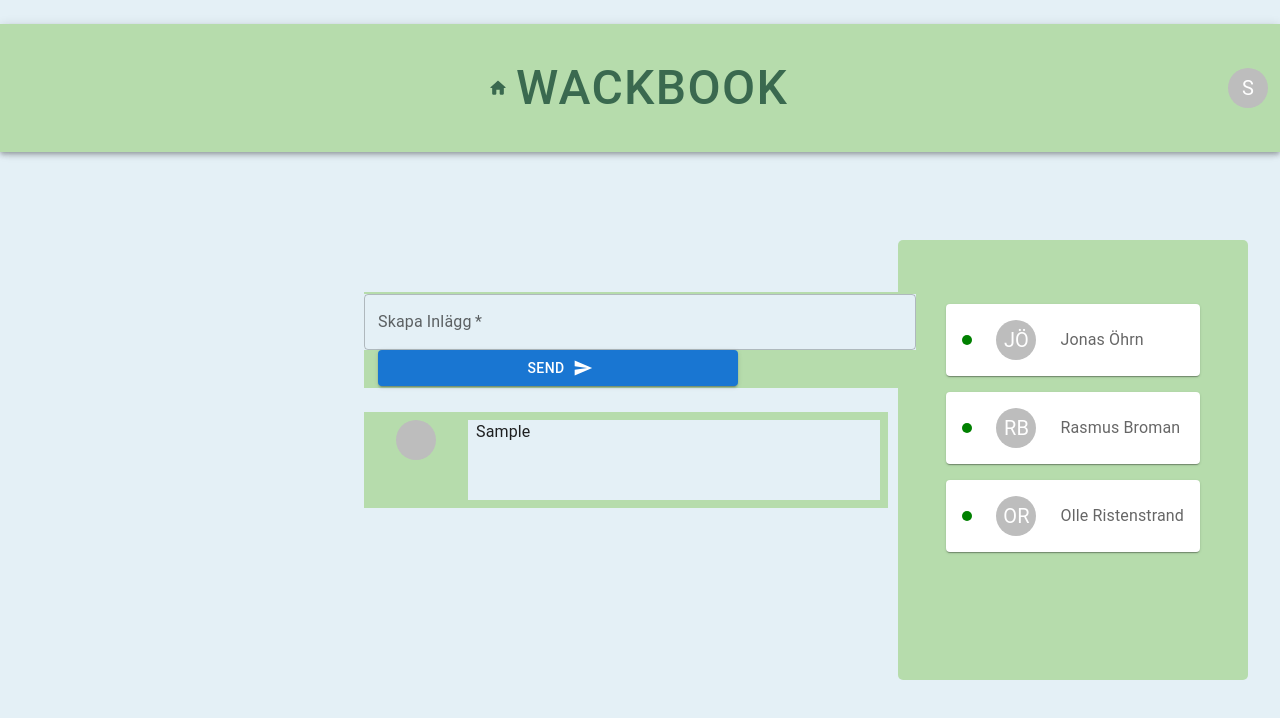
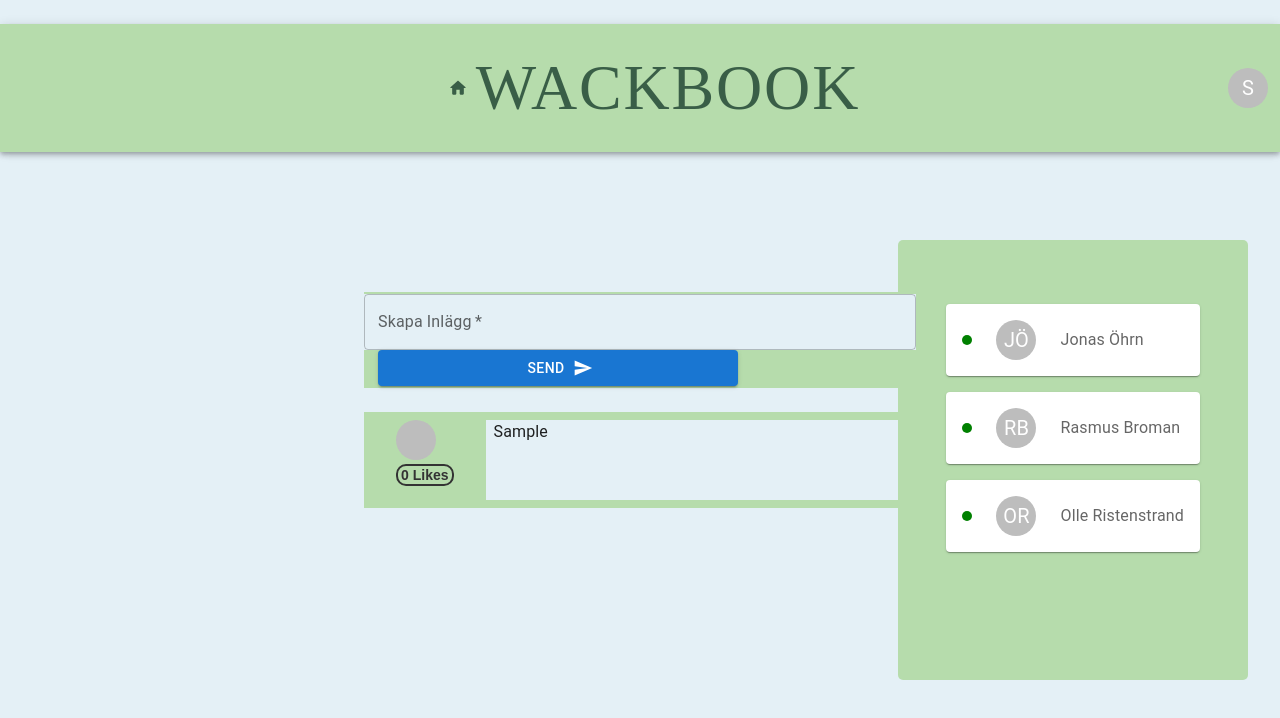
Before and after one commit to olelwow/wack-book, a React (Create React App) app: page /MainPage in a window 1280 px wide. Both pictures are taken after typing "Sample" into the empty fields and a click on the button "SEND". Shown: the top 718 px of the page. Built offline with nearby package versions, Linux system fonts and the light colour scheme.

Commit message:
like to wack

```diff
--- a/src/App.css
+++ b/src/App.css
@@ -35,14 +35,18 @@
   overflow: hidden;
 }
 #root #loggedInHeaderBar #wackBookTitle {
-  color: rgba(1, 52, 36, 0.6862745098);
-  font-size: xxx-large;
+  font-family: "Times New Roman", Times, serif;
+  color: #070707;
+  font-size: 4em;
+  margin-left: 0.5em;
+  color: rgba(0, 37, 25, 0.6862745098);
 }
 #root #loggedInHeaderBar h1 {
   font-family: "Times New Roman", Times, serif;
   color: #070707;
   font-size: 4em;
   margin-left: 0.5em;
+  color: rgba(0, 37, 25, 0.6862745098);
 }
 #root #loggedInHeaderBar #accountSettingsContainer {
   margin-left: 0;
@@ -51,6 +55,32 @@
 }
 #root #loggedInHeaderBar #accountSettingsContainer #accountButton {
   margin-left: 0;
+}
+#root .like-button-container {
+  display: flex;
+  justify-content: center;
+  margin-top: 4px;
+}
+#root .like-button-container .like-button {
+  border: none;
+  outline: none;
+  border-radius: 10px;
+  background-color: transparent;
+  font-size: 14px;
+  font-weight: bold;
+  color: #333;
+  cursor: pointer;
+  transition: all 0.2s ease-in-out;
+  padding: 0.8px 3px;
+  border: 2px solid #333;
+}
+#root .like-button-container :hover {
+  color: #fff;
+  background-color: #852b2b;
+}
+#root .like-button-container .liked {
+  color: #f45c5c;
+  border-color: #f77373;
 }
 #root #friendsContainer {
   padding: 3em;
--- a/src/App.scss
+++ b/src/App.scss
@@ -50,13 +50,15 @@ $baseTextColor: #070707;
     overflow: hidden;
 
     #wackBookTitle {
-      color: #013424af;
-      font-size:xxx-large
+      @include textStyle($baseTextColor, 4em);
+      margin-left: 0.5em;
+      color: #002519af;
     }
 
     h1 {
       @include textStyle($baseTextColor, 4em);
       margin-left: 0.5em;
+      color: #002519af;
     }
 
     #accountSettingsContainer {
@@ -68,6 +70,35 @@ $baseTextColor: #070707;
         margin-left: 0;
       }
     }
+  }
+
+  .like-button-container {
+    display: flex;
+    justify-content: center;
+    margin-top: 4px;
+
+    .like-button {
+      border: none;
+      outline: none;
+      border-radius: 10px;
+      background-color: transparent;
+      font-size: 14px;
+      font-weight: bold;
+      color: #333;
+      cursor: pointer;
+      transition: all 0.2s ease-in-out;
+      padding: 0.8px 3px;
+      border: 2px solid #333;
+   }
+   :hover {
+      color: #fff;
+      background-color: #852b2b;
+   }
+
+   .liked {
+      color: #f45c5c;
+      border-color: #f77373;
+   }
   }
 
   #friendsContainer {
--- a/src/Components/CreatePosts.js
+++ b/src/Components/CreatePosts.js
@@ -9,6 +9,7 @@ import Stack from '@mui/material/Stack';
 import { ChangeEvent, useState } from "react";
 import NewPost from "./Post";
 import Avatar from "@mui/material/Avatar";
+import LikeButton from "./LikeButton";
 
 const CreateNewPost = ({setLoggedInUser, loggedInUser}) => {
 
@@ -99,7 +100,7 @@ const CreateNewPost = ({setLoggedInUser, loggedInUser}) => {
         }}
         >
         {createdElement && createdElement.map((item, i) => (
-  <Box  sx={{
+  <Box sx={{
     bgcolor: "#B6DCAC",
     display: 'flex',
     alignItems: 'space-between',
@@ -125,6 +126,7 @@ const CreateNewPost = ({setLoggedInUser, loggedInUser}) => {
         }}
       >
           <Avatar>{firstLetter}{secondLetter}</Avatar>
+          <LikeButton />
         </Stack>
     </Box>
   <Box  sx={{
--- /dev/null
+++ b/src/Components/LikeButton.js
@@ -0,0 +1,21 @@
+import React, { useState } from 'react';
+
+
+function LikeButton() {
+    const [likes, setLikes] = useState(0);
+    const [liked, setLiked] = useState(false);
+    return (
+        <div className="like-button-container">
+      <button
+         className={`like-button ${liked ? 'liked' : ''}`}
+         onClick={() => {
+            setLikes(likes + 1);
+            setLiked(true);
+         }}
+      >
+         {likes} Likes
+      </button>
+   </div>
+    );
+}
+export default LikeButton;
```
Also changed, not shown: 1 other file (tests, documents, lock files or other folders).
